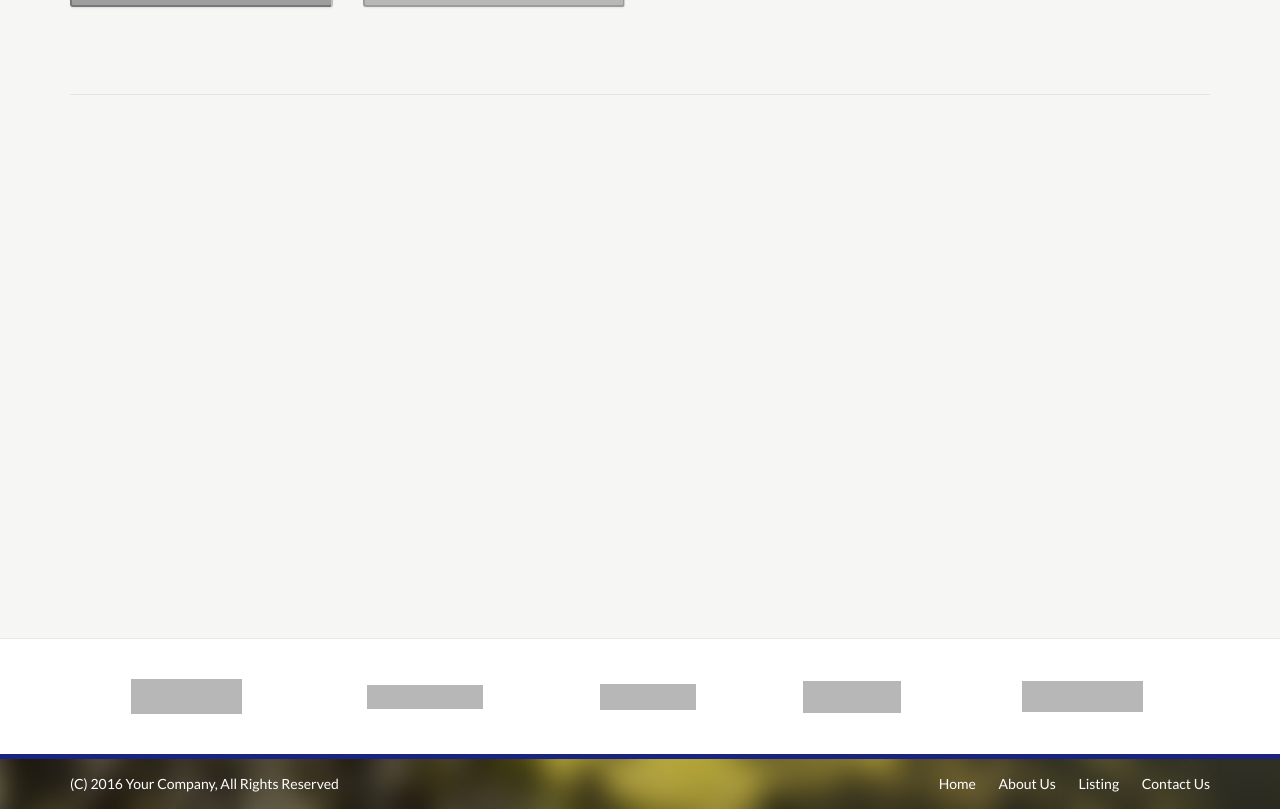
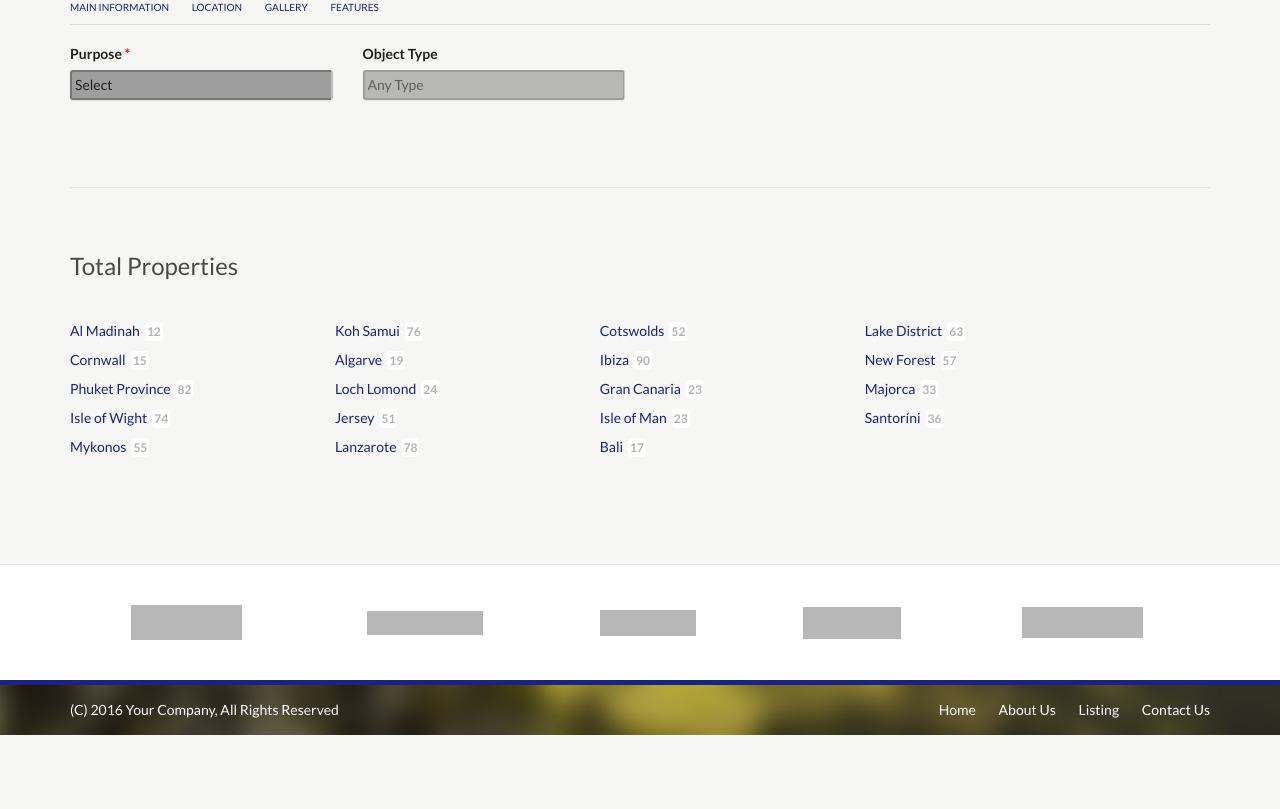
Before and after one commit to Meeranlabs-Group/doraKakera, a Laravel app: page /addproperty in a window 1280 px wide; the page is wider, and only the part inside the window is pictured. Shown: the part 351-1160 px from the top of that part. After the commit the page ends 1086 px from the top of that part, so only its background shows below. Run offline with Laravel 8, Linux system fonts and the light colour scheme; settings files or empty folders that the repository lacks are supplied; some libraries are stand-ins or nearby versions; grey boxes are pictures that could not be loaded.

Commit message:
new update

```diff
--- a/resources/views/addproperty.blade.php
+++ b/resources/views/addproperty.blade.php
@@ -7,7 +7,7 @@
 
 
 
-    <div class="page-wrapper">
+
 
         <div id="page-content">
             <div class="container">
@@ -144,10 +144,9 @@
             <!--end container-->
         </div>
         <!--end page-content-->
-    </div>
-<!--end page-wrapper-->
 
 
+@include('partials.totalproperties')
 
 @include('partials.footer')
 @include('include.foot')
--- a/resources/views/partials/navbar.blade.php
+++ b/resources/views/partials/navbar.blade.php
@@ -5,6 +5,7 @@
                 <div class="nav-trigger"><a data-toggle="collapse" href="#secondary-nav" aria-expanded="false" aria-controls="secondary-nav"><i class="fa fa-user"></i></a></div>
                 <div id="secondary-nav">
                     <nav>
+
                         <div class="left opacity-60">
                             <a href=""><i class="fa fa-phone"></i>042 111 124 124 </a>
                             <a href="mailto:info@chohanestate.com"><i class="fa fa-envelope"></i>info@chohanestate.com</a>
@@ -12,65 +13,60 @@
                         {{--<!--end left-->--}}
                         <div class="right">
 
+
+
+
+                                <!-- Authentication Links -->
+                                @guest
+                                    <li><a href="{{ route('login') }}">Login</a></li>
+                                    <li><a href="{{ route('register') }}">Register</a></li>
+                                    <li> <a href="{{ url("/addproperty") }}" >Upload Property</a></li>
+                                @else
+                                        <li> <a href="{{ url("/addproperty") }}" >Upload Property</a></li>
+                                        <li class="dropdown">
+                                            <a href="#" class="dropdown-toggle" data-toggle="dropdown" role="button" aria-expanded="false" aria-haspopup="true">
+                                                {{ Auth::user()->name }} <span class="caret"></span>
+                                            </a>
+
+                                            <ul class="dropdown-menu">
+                                                <li>
+                                                    <a href="{{ route('logout') }}"
+                                                       onclick="event.preventDefault();
+                                                     document.getElementById('logout-form').submit();">
+                                                        Logout
+                                                    </a>
+
+                                                    <form id="logout-form" action="{{ route('logout') }}" method="POST" style="display: none;">
+                                                        {{ csrf_field() }}
+                                                    </form>
+                                                </li>
+                                            </ul>
+                                        </li>
+                                        @endguest
+
+
+
+
+
+
                             <!--end element-->
-                            <div class="element">
-                                <a href="#tab-sign-in" data-toggle="modal" data-tab="true" data-target="#sign-in-register-modal">Sign In</a>
-                            </div>
-                            <!--end element-->
-                            <div class="element">
-                                <a href="#tab-register" data-toggle="modal" data-tab="true" data-target="#sign-in-register-modal">Register</a>
-                            </div>
+                            {{--<div class="element">--}}
+                                {{--href="#tab-sign-in"--}}
+                                {{--<a href="{{ url("/login") }}">Sign In</a>--}}
+                            {{--</div>--}}
+                            {{--<!--end element-->--}}
+                            {{--<div class="element">--}}
+                                {{--<a href="#tab-register" data-toggle="modal" data-tab="true" data-target="#sign-in-register-modal">Register</a>--}}
+                            {{--</div>--}}
 
-                            <div class="element">
-                                <a href="{{ url("/addproperty") }}" >Upload Property</a>
-                            </div>
-                            <!--end element-->
+                            {{--<div class="element">--}}
+                                {{--<a href="{{ url("/addproperty") }}" >Upload Property</a>--}}
+                            {{--</div>--}}
+                            {{--<!--end element-->--}}
 
                             <!--end element-->
                         </div>
 
-
-
-                        {{--<div class="collapse navbar-collapse" id="app-navbar-collapse">--}}
-                            {{--<!-- Left Side Of Navbar -->--}}
-                            {{--<ul class="nav navbar-nav">--}}
-                                {{--&nbsp;--}}
-                            {{--</ul>--}}
-
-                            {{--<!-- Right Side Of Navbar -->--}}
-                            {{--<ul class="nav navbar-nav navbar-right">--}}
-                                {{--<!-- Authentication Links -->--}}
-                                {{--@guest--}}
-                                    {{--<li><a href="{{ route('login') }}">Login</a></li>--}}
-
-                                    {{--<li><a href="#tab-sign-in" data-toggle="modal" data-tab="true" data-target="#sign-in-register-modal">Sign In</a></li>--}}
-                                    {{--<li><a href="{{ route('register') }}">Register</a></li>--}}
-                                    {{--@else--}}
-                                        {{--<li class="dropdown">--}}
-                                            {{--<a href="#" class="dropdown-toggle" data-toggle="dropdown" role="button" aria-expanded="false" aria-haspopup="true">--}}
-                                                {{--{{ Auth::user()->name }} <span class="caret"></span>--}}
-                                            {{--</a>--}}
-
-                                            {{--<ul class="dropdown-menu">--}}
-                                                {{--<li>--}}
-                                                    {{--<a href="{{ route('logout') }}"--}}
-                                                       {{--onclick="event.preventDefault();--}}
-                                                     {{--document.getElementById('logout-form').submit();">--}}
-                                                        {{--Logout--}}
-                                                    {{--</a>--}}
-
-                                                    {{--<form id="logout-form" action="{{ route('logout') }}" method="POST" style="display: none;">--}}
-                                                        {{--{{ csrf_field() }}--}}
-                                                    {{--</form>--}}
-                                                {{--</li>--}}
-                                            {{--</ul>--}}
-                                        {{--</li>--}}
-                                        {{--@endguest--}}
-                            {{--</ul>--}}
-                        {{--</div>--}}
-
-
-                        <!--end right-->
                     </nav>
                 </div>
             </div>
--- a/resources/views/partials/totalproperties.blade.php
+++ b/resources/views/partials/totalproperties.blade.php
@@ -19,35 +19,35 @@
         <ul class="list-links">
 
 
-            @foreach($Property1 as $property)
+            {{--@foreach($Property1 as $property)--}}
 
 
-            <li><a href="#"> {{ $property[0][0]->city }} <span> {{ $property[0][1]->count}} </span></a></li>
+            {{--<li><a href="#"> {{ $property[0][0]->city }} <span> {{ $property[0][1]->count}} </span></a></li>--}}
 
 
 
-            @endforeach
+            {{--@endforeach--}}
 
 
-            {{--<li><a href="#">Al Madinah<span>12</span></a></li>--}}
-            {{--<li><a href="#">Koh Samui<span>76</span></a></li>--}}
-            {{--<li><a href="#">Cotswolds<span>52</span></a></li>--}}
-            {{--<li><a href="#">Lake District<span>63</span></a></li>--}}
-            {{--<li><a href="#">Cornwall<span>15</span></a></li>--}}
-            {{--<li><a href="#">Algarve<span>19</span></a></li>--}}
-            {{--<li><a href="#">Ibiza<span>90</span></a></li>--}}
-            {{--<li><a href="#">New Forest<span>57</span></a></li>--}}
-            {{--<li><a href="#">Phuket Province<span>82</span></a></li>--}}
-            {{--<li><a href="#">Loch Lomond<span>24</span></a></li>--}}
-            {{--<li><a href="#">Gran Canaria<span>23</span></a></li>--}}
-            {{--<li><a href="#">Majorca<span>33</span></a></li>--}}
-            {{--<li><a href="#">Isle of Wight<span>74</span></a></li>--}}
-            {{--<li><a href="#">Jersey<span>51</span></a></li>--}}
-            {{--<li><a href="#">Isle of Man<span>23</span></a></li>--}}
-            {{--<li><a href="#">Santoríni<span>36</span></a></li>--}}
-            {{--<li><a href="#">Mykonos<span>55</span></a></li>--}}
-            {{--<li><a href="#">Lanzarote<span>78</span></a></li>--}}
-            {{--<li><a href="#">Bali<span>17</span></a></li>--}}
+            <li><a href="#">Al Madinah<span>12</span></a></li>
+            <li><a href="#">Koh Samui<span>76</span></a></li>
+            <li><a href="#">Cotswolds<span>52</span></a></li>
+            <li><a href="#">Lake District<span>63</span></a></li>
+            <li><a href="#">Cornwall<span>15</span></a></li>
+            <li><a href="#">Algarve<span>19</span></a></li>
+            <li><a href="#">Ibiza<span>90</span></a></li>
+            <li><a href="#">New Forest<span>57</span></a></li>
+            <li><a href="#">Phuket Province<span>82</span></a></li>
+            <li><a href="#">Loch Lomond<span>24</span></a></li>
+            <li><a href="#">Gran Canaria<span>23</span></a></li>
+            <li><a href="#">Majorca<span>33</span></a></li>
+            <li><a href="#">Isle of Wight<span>74</span></a></li>
+            <li><a href="#">Jersey<span>51</span></a></li>
+            <li><a href="#">Isle of Man<span>23</span></a></li>
+            <li><a href="#">Santoríni<span>36</span></a></li>
+            <li><a href="#">Mykonos<span>55</span></a></li>
+            <li><a href="#">Lanzarote<span>78</span></a></li>
+            <li><a href="#">Bali<span>17</span></a></li>
         </ul>
         <!--end list-links-->
     </div>
--- a/routes/web.php
+++ b/routes/web.php
@@ -11,12 +11,12 @@
 |
 */
 
-//Route::get('/', function () {
-//
-//    return view('welcome');
-//});
+Route::get('/', function () {
 
-Route::get('/', 'PropertyController@mainPage');
+    return view('welcome');
+});
+
+//Route::get('/', 'PropertyController@mainPage');
 
 Route::get('/contact-us', function () {
     return view('contact-us');
@@ -137,10 +137,6 @@ Auth::routes();
 
 Route::get('/home', 'HomeController@index')->name('home');
 
-Auth::routes();
 
-Route::get('/home', 'HomeController@index')->name('home');
 
-Auth::routes();
-
-Route::get('/home', 'HomeController@index')->name('home');
+?>
```
